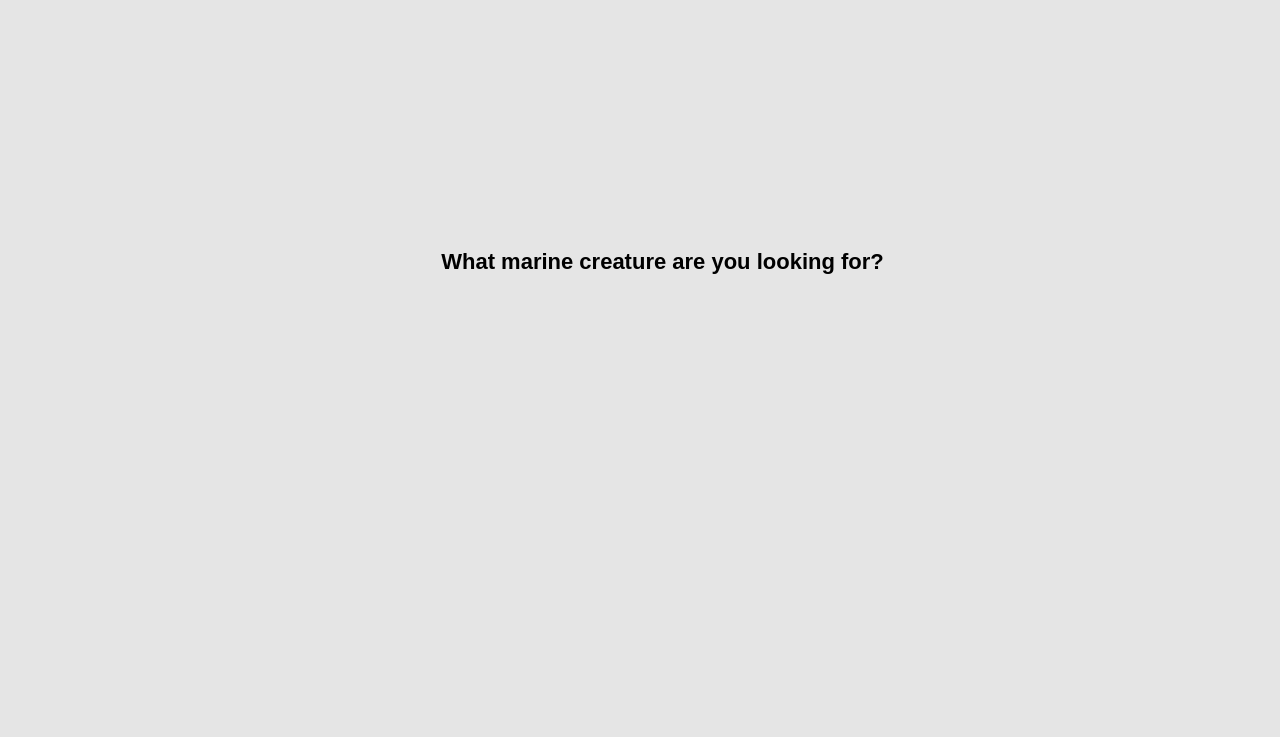
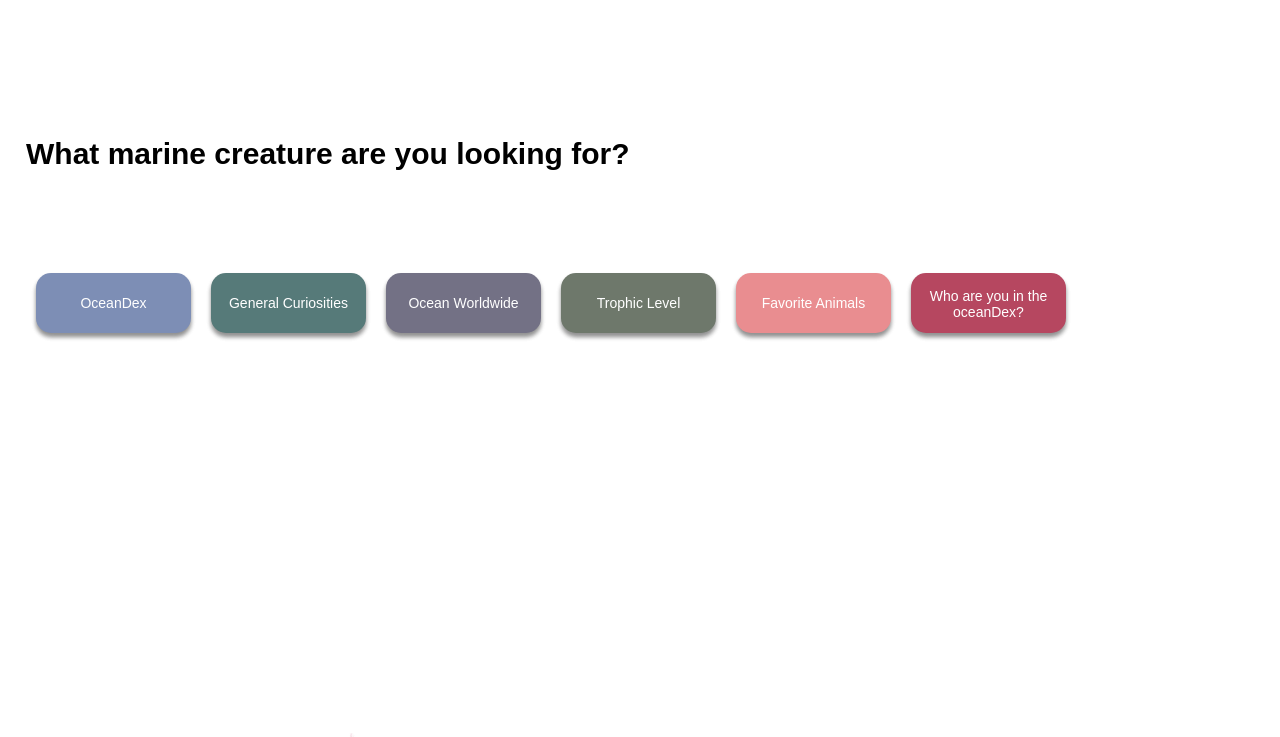
Before and after one commit to xossiane/javascript-oceandex, a Next.js app: page /home in a window 1280 px wide. Shown: the top 737 px of the page. Built offline with nearby package versions, Linux system fonts and the light colour scheme; a web font is replaced by a local one.

Commit message:
buttons added on home page

```diff
--- a/pages/home.jsx
+++ b/pages/home.jsx
@@ -1,24 +1,84 @@
 import styles from "../styles/home.module.scss";
 import Background from "@atoms/Background";
 import Heading from "@atoms/Heading/Heading";
+import Button from "@atoms/Button/Button.jsx";
+import Text from "@atoms/Text/Text";
 
 function Home() {
     return (
-        <>
-            <main className={styles.container}>
-                <div className={styles.container}>
-                    <Heading level="1" size="large" color="black" weight="bold">
-                        What marine creature are you looking for?
-                    </Heading>
-                    <div>
-                    </div>
-
-
-                </div>
+        <div className={styles[`Home`]}>
+            <main className={styles[`Home__container`]}>
+                <Heading level="1" size="Xlarge" color="black" weight="bold">
+                    What marine creature are you looking for?
+                </Heading>
+                <section className={styles[`Home__content`]}>
+                    <Button
+                        size="medium"
+                        color="color-400"
+                        fontsize="fontsmall"
+                        className={styles[`Home__buttons--unit`]}
+                        >
+                        <Text color="white" size="small">
+                            OceanDex
+                        </Text>{" "}
+                    </Button>
+                    <Button
+                        size="medium"
+                        color="color-800"
+                        fontsize="fontsmall"
+                        className={styles[`Home__buttons--unit`]}
+                        >
+                        <Text color="white" size="small">
+                            General Curiosities
+                        </Text>{" "}
+                    </Button>
+                    <Button
+                        size="medium"
+                        color="color-500"
+                        fontsize="fontsmall"
+                        className={styles[`Home__buttons--unit`]}
+                        >
+                        <Text color="white" size="small">
+                            Ocean Worldwide
+                        </Text>{" "}
+                    </Button>
+                    <Button
+                        size="medium"
+                        color="color-700"
+                        fontsize="fontsmall"
+                        className={styles[`Home__buttons--unit`]}
+                        >
+                        <Text color="white" size="small">
+                            Trophic Level
+                        </Text>{" "}
+                    </Button>
+                    <Button
+                        size="medium"
+                        color="color-200"
+                        fontsize="fontsmall"
+                        className={styles[`Home__buttons--unit`]}
+                        >
+                        <Text color="white" size="small">
+                            Favorite Animals
+                        </Text>{" "}
+                    </Button>
+                    <Button
+                        size="medium"
+                        color="color-300"
+                        fontsize="fontsmall"
+                        className={styles[`Home__buttons--unit`]}
+                        >
+                        <Text color="white" size="small">
+                            Who are you in the oceanDex?
+                        </Text>{" "}
+                    </Button>
+                </section>
             </main>
-            <Background/>
-        </>
-    );
+            <section className={styles[`Home__background`]}>
+                <Background />
+            </section>
+        </div>
+    )
 }
 
 export default Home;
--- a/styles/home.module.scss
+++ b/styles/home.module.scss
@@ -1,12 +1,34 @@
-.container {
+@use "@styles/variables";
+
+.Home{
+  position: relative;
+
+  &__container {
+    background-color: variables.$color-000;
     width: 100%;
     height: 100vh;
-    margin: 0;
     padding: 117px 33px 72px 26px;
     display: flex;
-    justify-content: center;
+    flex-direction: column;
   }
 
-  .content {
-    padding: 0 1.5rem;
+  &__content {
+    display: flex;
+    flex-wrap: wrap;
+    margin-top: 72px;
+    z-index: 5;
   }
+
+  &__buttons{
+    display: flex;
+    align-items: center;
+    &--unit{
+        margin: 1rem;
+    }
+  }
+
+  &__background{
+    position: absolute;
+    bottom: 0;
+  }
+}
```
